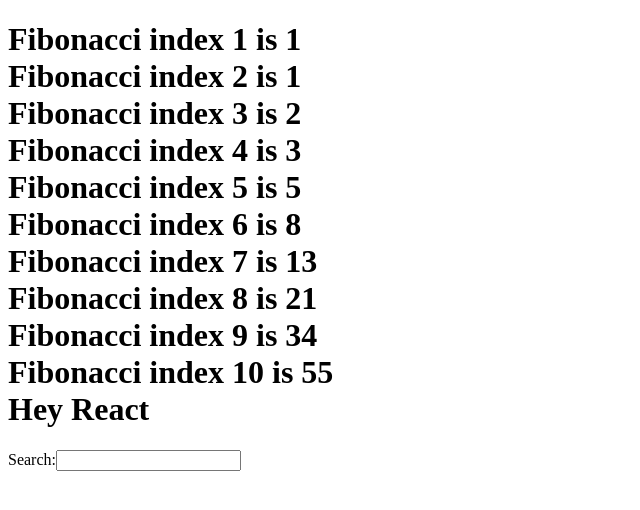
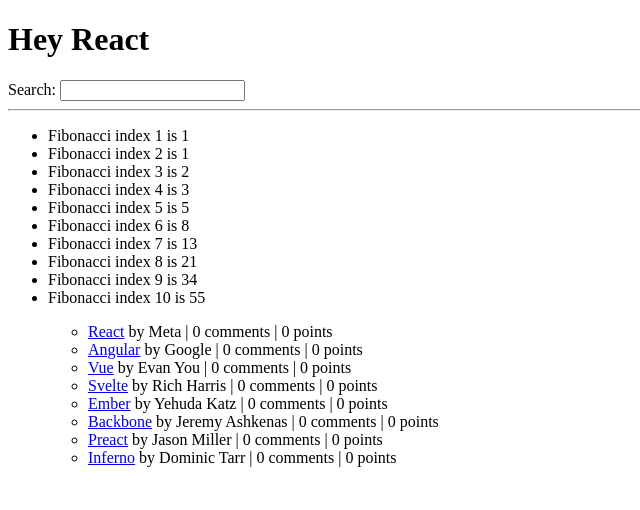
Before and after one commit to borland502/react-sandbox, a React (Vite) app: page / in a window 1280 px wide. Shown: the top 510 px of the page, without its empty margins (0-640 px from the left). Built offline with nearby package versions, Linux system fonts and the light colour scheme.

Commit message:
Chapter 2

```diff
--- a/src/App.tsx
+++ b/src/App.tsx
@@ -15,8 +15,90 @@
 function renderFibonacci() {
 	const fibNumbers = fibIndex.map((idx) => fibonacci(idx));
 	return fibNumbers.map((num, idx) => (
-		<div key={idx}>
+		<li key={idx}>
 			Fibonacci index {fibIndex[idx]} is {num}
+		</li>
+	));
+}
+
+const titleList = [
+	{
+		objectId: 1,
+		title: "React",
+		url: "https://reactjs.org/",
+		author: "Meta",
+		num_comments: 0,
+		points: 0,
+	},
+	{
+		objectId: 2,
+		title: "Angular",
+		url: "https://angular.io/",
+		author: "Google",
+		num_comments: 0,
+		points: 0,
+	},
+	{
+		objectId: 3,
+		title: "Vue",
+		url: "https://vuejs.org/",
+		author: "Evan You",
+		num_comments: 0,
+		points: 0,
+	},
+	{
+		objectId: 4,
+		title: "Svelte",
+		url: "https://svelte.dev/",
+		author: "Rich Harris",
+		num_comments: 0,
+		points: 0,
+	},
+	{
+		objectId: 5,
+		title: "Ember",
+		url: "https://emberjs.com/",
+		author: "Yehuda Katz",
+		num_comments: 0,
+		points: 0,
+	},
+	{
+		objectId: 6,
+		title: "Backbone",
+		url: "https://backbonejs.org/",
+		author: "Jeremy Ashkenas",
+		num_comments: 0,
+		points: 0,
+	},
+	{
+		objectId: 7,
+		title: "Preact",
+		url: "https://preactjs.com/",
+		author: "Jason Miller",
+		num_comments: 0,
+		points: 0,
+	},
+	{
+		objectId: 8,
+		title: "Inferno",
+		url: "https://infernojs.org/",
+		author: "Dominic Tarr",
+		num_comments: 0,
+		points: 0,
+	},
+];
+
+function renderTitleList() {
+	return titleList.map((item) => (
+		<div key={item.objectId}>
+			<ul>
+				<li>
+					<a href={item.url}>{item.title}</a>
+					<span> by {item.author}</span>
+					<span> | {item.num_comments} comments</span>
+					<span> | {item.points} points</span>
+				</li>
+			</ul>
 		</div>
 	));
 }
@@ -25,11 +107,15 @@
 	return (
 		<div>
 			<h1>
-				{renderFibonacci()}
 				{welcome.greeting} {welcome.title}
 			</h1>
-			<label htmlFor="search">Search:</label>
+			<label htmlFor="search">Search: </label>
 			<input type="text" id="search" />
+
+			<hr />
+
+			<ul>{renderFibonacci()}</ul>
+			<ul>{renderTitleList()}</ul>
 		</div>
 	);
 }
```
